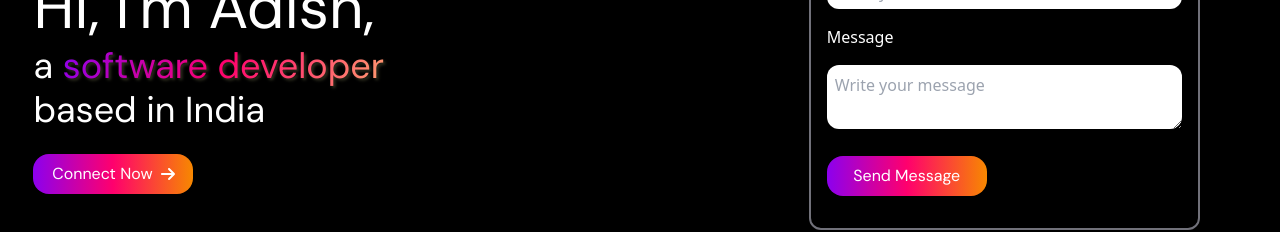
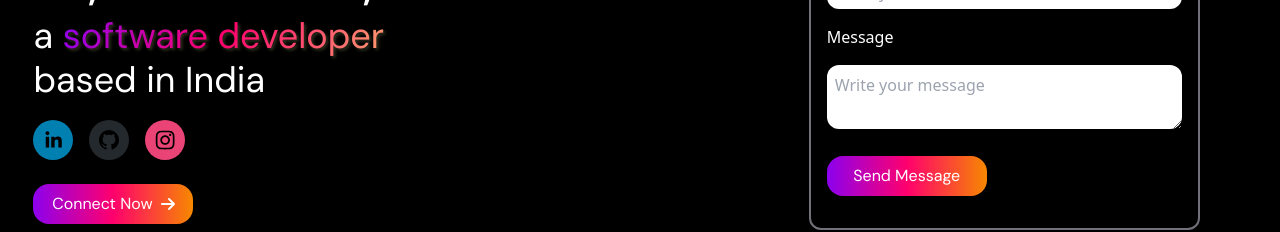
Before and after one commit to Adish90k/Typescript_Portfolio, a React (Vite) app: page / in a window 1280 px wide. Shown: the part 980-1212 px from the top of the page. Built offline with nearby package versions, Linux system fonts and the light colour scheme.

Commit message:
added social media icons

```diff
--- a/package.json
+++ b/package.json
@@ -29,6 +29,7 @@
     "react-dom": "^18.3.1",
     "react-element-to-jsx-string": "^15.0.0",
     "react-icons": "^5.2.1",
+    "react-social-icons": "^6.22.0",
     "tailwind-merge": "^2.5.2",
     "tailwind-scrollbar": "^3.1.0",
     "tailwindcss-animate": "^1.0.7"
--- a/src/components/Profile/Contact.tsx
+++ b/src/components/Profile/Contact.tsx
@@ -42,7 +42,12 @@ const Contact: React.FC = () => {
       setStatus('Network error occurred.');
       console.error(error);
     }
+
+    setTimeout(() => {
+      setStatus('');
+    }, 2000);
   };
+
 
   return (
     <div className='w-[100%] flex justify-center items-end flex-col pr-20  max-sm:pr-0 max-sm:m-5' id='Contactcontainer'>
@@ -85,7 +90,7 @@ const Contact: React.FC = () => {
         className="font-dm-sans w-[160px] h-[40px] rounded-2xl mt-3 flex justify-center items-center gradient-background active:opacity-[50%]"
         >Send Message</button>
       </form>
-      {status && <p className='mt-8 '>{status}</p>}
+      {status && <p className='mt-8'>{status}</p>}
 
 
       </div>
--- a/src/components/Profile/Profile.tsx
+++ b/src/components/Profile/Profile.tsx
@@ -6,20 +6,24 @@ import Contact from "./Contact";
 
 import { FontAwesomeIcon } from "@fortawesome/react-fontawesome";
 import { faArrowRight } from "@fortawesome/free-solid-svg-icons";
+import { SocialIcon } from "react-social-icons";
 
 const Profile: React.FC = () => {
   return (
-    <div className="max-sm:flex-wrap max-sm:h-[100%] bg-black text-white h-[70vh] flex" id="Profilecontainer">
+    <div
+      className="max-sm:flex-wrap max-sm:h-[100%] bg-black text-white h-[70vh] flex"
+      id="Profilecontainer"
+    >
       <div className="w-1/2 max-sm:w-[100%] h-[100%]  flex flex-col justify-center items-center max-sm:pt-4">
         <div className="w-1/2 max-sm:w-[100%] ml-[-80px] max-sm:ml-0 max-sm:pl-[35vw]">
           <img
             src={Profilepic}
             alt="profile pic"
-  className="rounded-[50%] w-[100px] h-[100px]"
+            className="rounded-[50%] w-[100px] h-[100px] max-sm:w-[80px] max-sm:h-[80px] max-sm:mt-4"
             style={{
               objectFit: "cover",
               objectPosition: "center",
-    transform: "scale(1.5)"
+              transform: "scale(1.5)",
             }}
           />
         </div>
@@ -29,12 +33,32 @@ const Profile: React.FC = () => {
             a <span className="gradient-text">software developer</span>
           </span>
           <span className="font-dm-sans text-4xl mt-1">based in India</span>
+          <div className="flex space-x-4 mt-5">
+            <a >
+              <SocialIcon
+                url="https://www.linkedin.com/in/adish-kerkar-568482223/"
+                style={{ height: 40, width: 40 }}
+              />
+            </a>
+            <a>
+              <SocialIcon
+                url="https://github.com/Adish90k"
+                style={{ height: 40, width: 40 }}
+              />
+            </a>
+            <a>
+              <SocialIcon
+                url="https://www.instagram.com/adish_kerkar/"
+                style={{ height: 40, width: 40 }}
+              />
+            </a>
+          </div>
           <button className="font-dm-sans w-[160px] h-[40px] rounded-2xl mt-6 flex justify-center items-center gradient-background">
             Connect Now <FontAwesomeIcon icon={faArrowRight} className="ml-2" />
           </button>
         </div>
       </div>
-     <Contact/>
+      <Contact />
     </div>
   );
 };
```
Also changed, not shown: 1 other file (tests, documents, lock files or other folders). Lines whose indentation alone changed are shown as unchanged.
